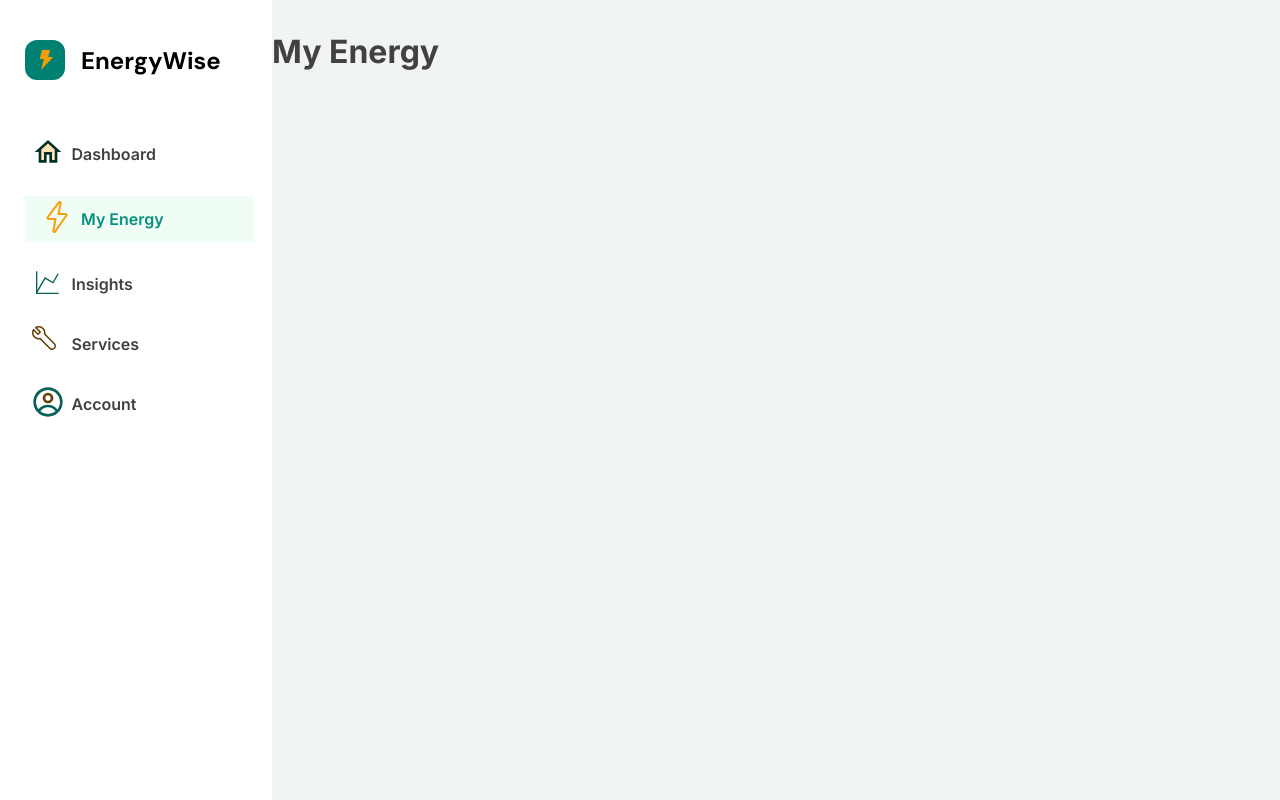
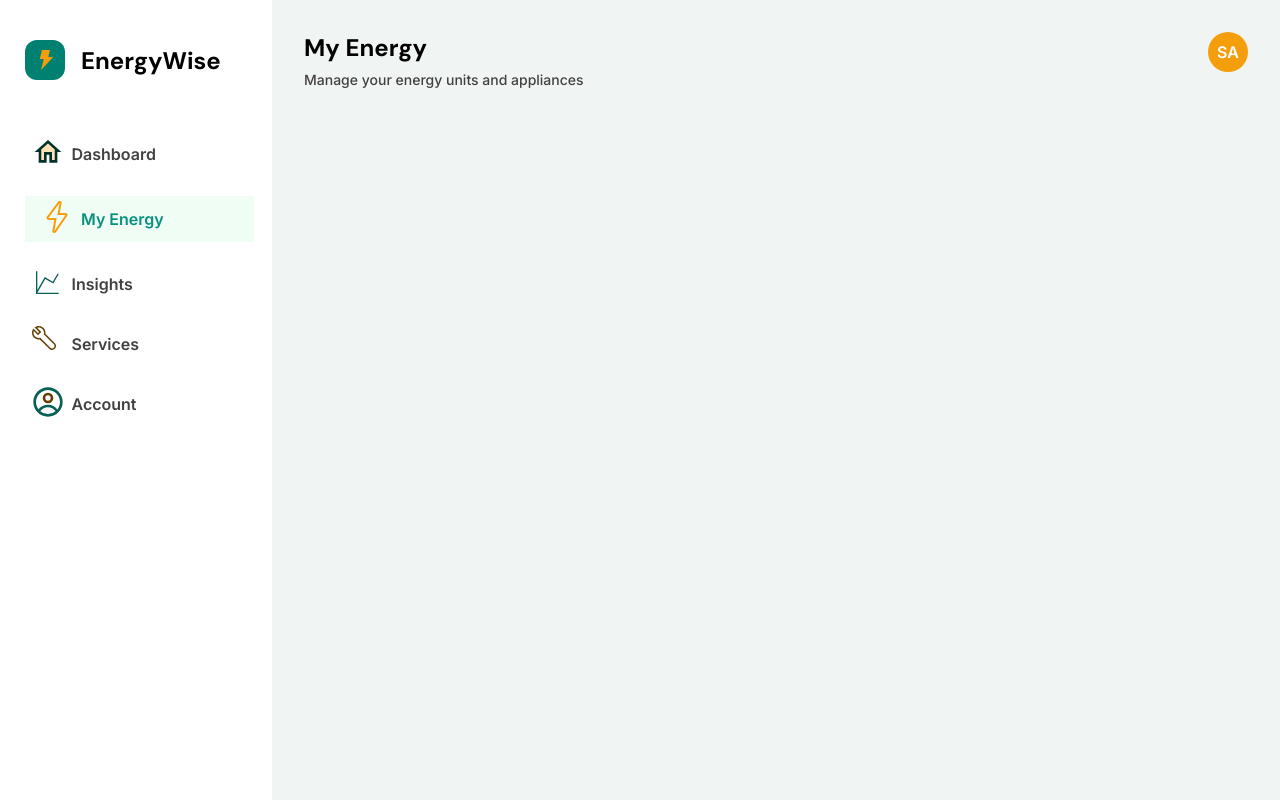
Before and after one commit to WTF-CapstoneProject-Team41/EnergyWise-frontend, a React (Vite) app: page /my-energy in a window 1280 px wide. Built offline with nearby package versions, Linux system fonts and the light colour scheme.

Commit message:
My-energy header

```diff
--- a/index.html
+++ b/index.html
@@ -2,12 +2,14 @@
 <html lang="en">
   <head>
     <meta charset="UTF-8" />
-    <link rel="icon" type="image/svg+xml" href="/vite.svg" />
     <meta name="viewport" content="width=device-width, initial-scale=1.0" />
     <title>energywise</title>
-    <link rel="preconnect" href="https://fonts.googleapis.com">
-<link rel="preconnect" href="https://fonts.gstatic.com" crossorigin>
-<link href="https://fonts.googleapis.com/css2?family=DM+Sans:ital,opsz,wght@0,9..40,100..1000;1,9..40,100..1000&family=Inter:ital,opsz,wght@0,14..32,100..900;1,14..32,100..900&display=swap" rel="stylesheet">
+    <link rel="preconnect" href="https://fonts.googleapis.com" />
+    <link rel="preconnect" href="https://fonts.gstatic.com" crossorigin />
+    <link
+      href="https://fonts.googleapis.com/css2?family=DM+Sans:ital,opsz,wght@0,9..40,100..1000;1,9..40,100..1000&family=Inter:ital,opsz,wght@0,14..32,100..900;1,14..32,100..900&display=swap"
+      rel="stylesheet"
+    />
   </head>
   <body>
     <div id="root"></div>
--- a/src/App.css
+++ b/src/App.css
@@ -6,7 +6,7 @@
 
 .content {
   flex: 1;
-  margin-left: 240px; /* same width as sidebar */
+  margin-left: 272px;
   padding: 32px;
 }
 
--- a/src/App.jsx
+++ b/src/App.jsx
@@ -1,14 +1,15 @@
 import { BrowserRouter, Routes, Route } from "react-router-dom";
 import "./App.css";
 import Sidebar from "./components/Sidebar/Sidebar";
+import MyEnergy from "./pages/MyEnergy/MyEnergy";
 
 // Stub pages to be replaced with real components
 function Dashboard() {
   return <h1>Dashboard</h1>;
 }
-function MyEnergy() {
-  return <h1>My Energy</h1>;
-}
+// function MyEnergy() {
+//   return <h1>My Energy</h1>;
+// }
 function Insights() {
   return <h1>Insights</h1>;
 }
--- a/src/components/Sidebar/Sidebar.jsx
+++ b/src/components/Sidebar/Sidebar.jsx
@@ -69,7 +69,7 @@ const SidebarData = [
         height="32"
         fill="none"
       >
-        <g clip-path="url(#a)">
+        <g clipPath="url(#a)">
           <path
             fill="#623F04"
             d="M1.383 2.578a22.78 22.78 0 0 0-.551 1.008c-.164.32-.312.644-.445.973a4.588 4.588 0 0 0-.282 1.02C.051 5.928.015 6.32 0 6.75a6.695 6.695 0 0 0 .914 3.398c.297.508.652.965 1.066 1.371.415.407.872.758 1.372 1.055.5.297 1.035.524 1.605.68.57.156 1.168.238 1.793.246a6.23 6.23 0 0 0 1.09-.094l9.445 9.446c.375.375.8.66 1.277.855.477.195.981.293 1.512.293a3.845 3.845 0 0 0 2.766-1.148c.351-.36.633-.778.844-1.254.21-.477.316-.985.316-1.524 0-.523-.098-1.023-.293-1.5a3.996 3.996 0 0 0-.855-1.289L13.406 7.84a6.37 6.37 0 0 0 .094-1.09 6.693 6.693 0 0 0-.914-3.398A6.52 6.52 0 0 0 11.52 1.98 7.195 7.195 0 0 0 10.148.926a6.485 6.485 0 0 0-1.605-.68A7.094 7.094 0 0 0 6.75 0c-.422 0-.809.031-1.16.094-.352.062-.695.16-1.031.293a12.22 12.22 0 0 0-1.98.996L7.194 6 6 7.195 1.383 2.578ZM6.75 12a5.084 5.084 0 0 1-2.04-.41A5.304 5.304 0 0 1 1.923 8.8 5.258 5.258 0 0 1 1.5 6.75c0-.57.094-1.121.281-1.652L6 9.305 9.305 6 5.098 1.781A4.929 4.929 0 0 1 6.75 1.5c.727 0 1.406.137 2.04.41a5.305 5.305 0 0 1 2.788 2.79c.274.632.414 1.316.422 2.05 0 .273-.023.54-.07.797-.047.258-.102.516-.164.773l10.02 10.032a2.437 2.437 0 0 1 .526 2.66c-.125.297-.3.554-.527.773-.226.219-.484.39-.773.516a2.484 2.484 0 0 1-.938.199 2.437 2.437 0 0 1-1.723-.715l-10.03-10.02c-.258.063-.516.118-.774.165-.258.047-.524.07-.797.07Z"
@@ -95,15 +95,15 @@ const SidebarData = [
       >
         <path
           fill="#623F04"
-          fill-rule="evenodd"
+          fillRule="evenodd"
           d="M10.666 12a5.333 5.333 0 1 0 10.667 0 5.333 5.333 0 0 0-10.667 0Zm2.667 0a2.667 2.667 0 1 0 5.334 0 2.667 2.667 0 0 0-5.334 0Z"
-          clip-rule="evenodd"
+          clipRule="evenodd"
         />
         <path
           fill="#066055"
-          fill-rule="evenodd"
+          fillRule="evenodd"
           d="M16 1.333C24.1 1.333 30.666 7.9 30.666 16S24.1 30.667 16 30.667C7.9 30.667 1.333 24.1 1.333 16S7.9 1.333 16 1.333ZM28 16c0 2.787-.95 5.352-2.544 7.39a11.986 11.986 0 0 0-9.543-4.723 11.973 11.973 0 0 0-9.456 4.61A12 12 0 1 1 28 16ZM16 28a11.947 11.947 0 0 0 7.563-2.683 9.32 9.32 0 0 0-7.65-3.984 9.32 9.32 0 0 0-7.585 3.894A11.946 11.946 0 0 0 16 28Z"
-          clip-rule="evenodd"
+          clipRule="evenodd"
         />
       </svg>
     ),
@@ -141,7 +141,7 @@ export default function Sidebar() {
               <path
                 fill="#F59E0B"
                 stroke="#F59E0B"
-                stroke-width=".047"
+                strokeWidth=".047"
                 d="m24.97 10.023-1.735 6.971-.006.03h4.975L16.068 29.917l2.715-10.912.008-.03H14.79l2.229-8.953h7.952Z"
               />
             </svg>
--- /dev/null
+++ b/src/pages/MyEnergy/MyEnergy.jsx
@@ -0,0 +1,19 @@
+import styles from "./MyEnergy.module.css";
+
+function MyEnergy() {
+  return (
+    <div className={styles.page}>
+      <div className={styles.header}>
+        <div>
+          <h1 className={styles.title}>My Energy</h1>
+          <p className={styles.subtitle}>
+            Manage your energy units and appliances
+          </p>
+        </div>
+        <div className={styles.avatar}>SA</div>
+      </div>
+    </div>
+  );
+}
+
+export default MyEnergy;
--- /dev/null
+++ b/src/pages/MyEnergy/MyEnergy.module.css
@@ -0,0 +1,38 @@
+.header {
+  display: flex;
+  align-items: flex-start;
+  justify-content: space-between;
+  margin-bottom: 30px;
+}
+
+.title {
+  color: #000;
+  font-family: var(--font-heading);
+  font-size: 24px;
+  font-style: normal;
+  font-weight: 700;
+  line-height: normal;
+  margin-bottom: 8px;
+}
+.subtitle {
+  color: var(--text-primary);
+  font-family: var(--font-body);
+  font-size: 14px;
+  font-style: normal;
+  font-weight: 500;
+  line-height: normal;
+}
+.avatar {
+  width: 40px;
+  height: 40px;
+  border-radius: 50%;
+  background: var(--secondary-color);
+  color: #ffffff;
+  font-size: 16px;
+  font-family: var(--font-body);
+  font-weight: 600;
+  display: flex;
+  align-items: center;
+  justify-content: center;
+  flex-shrink: 0;
+}
--- /dev/null
+++ b/src/pages/MyEnergy/tabs/EnergyUnits.jsx
@@ -0,0 +1,5 @@
+function EnergyUnits() {
+  return <div></div>;
+}
+
+export default EnergyUnits;
```
Also changed, not shown: src/pages/MyEnergy/tabs/Appliance.jsx (added), src/pages/MyEnergy/tabs/EnergyUnits.module.css (added), src/pages/MyEnergy/tabs/PurchaseHistory.jsx (added).
